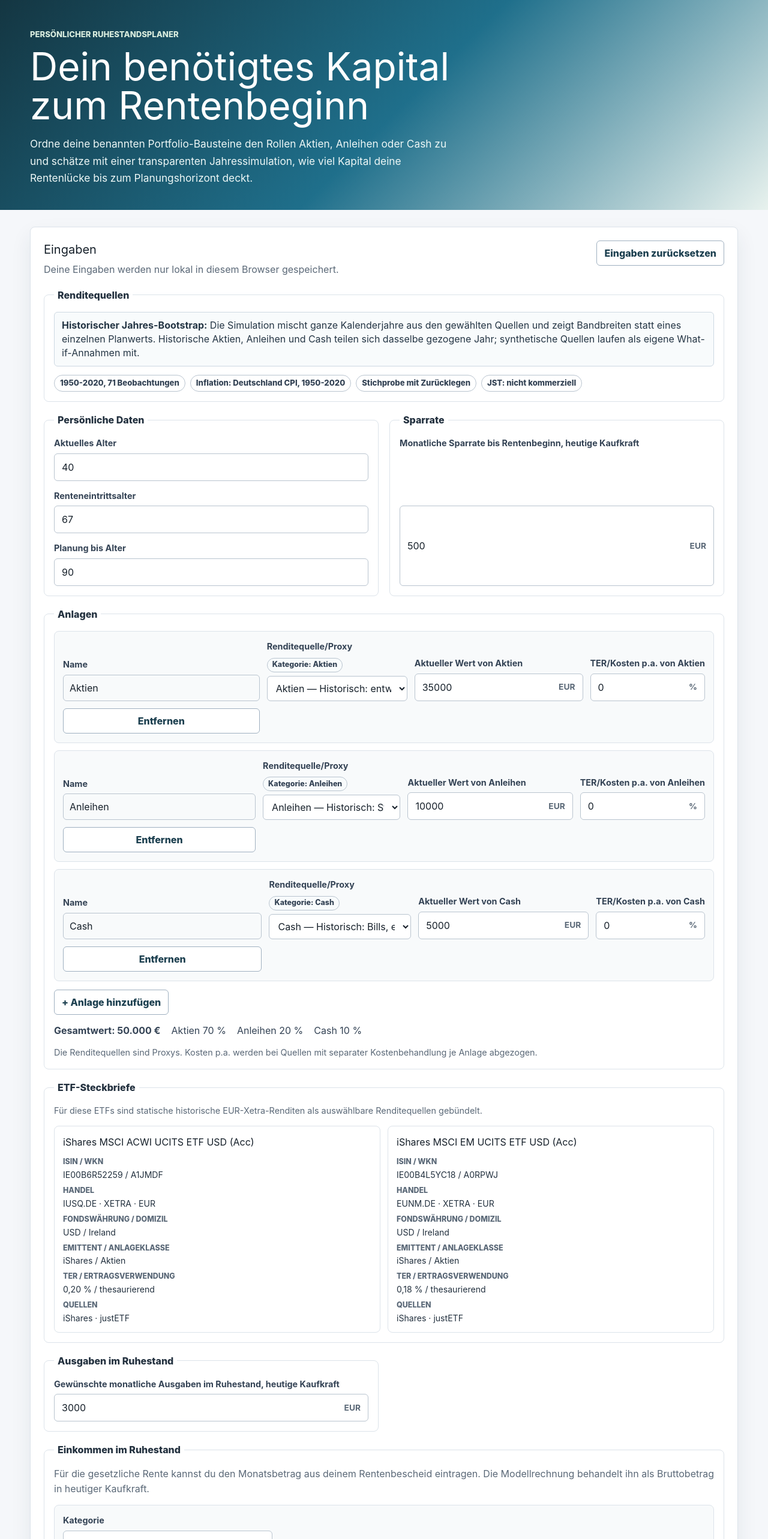
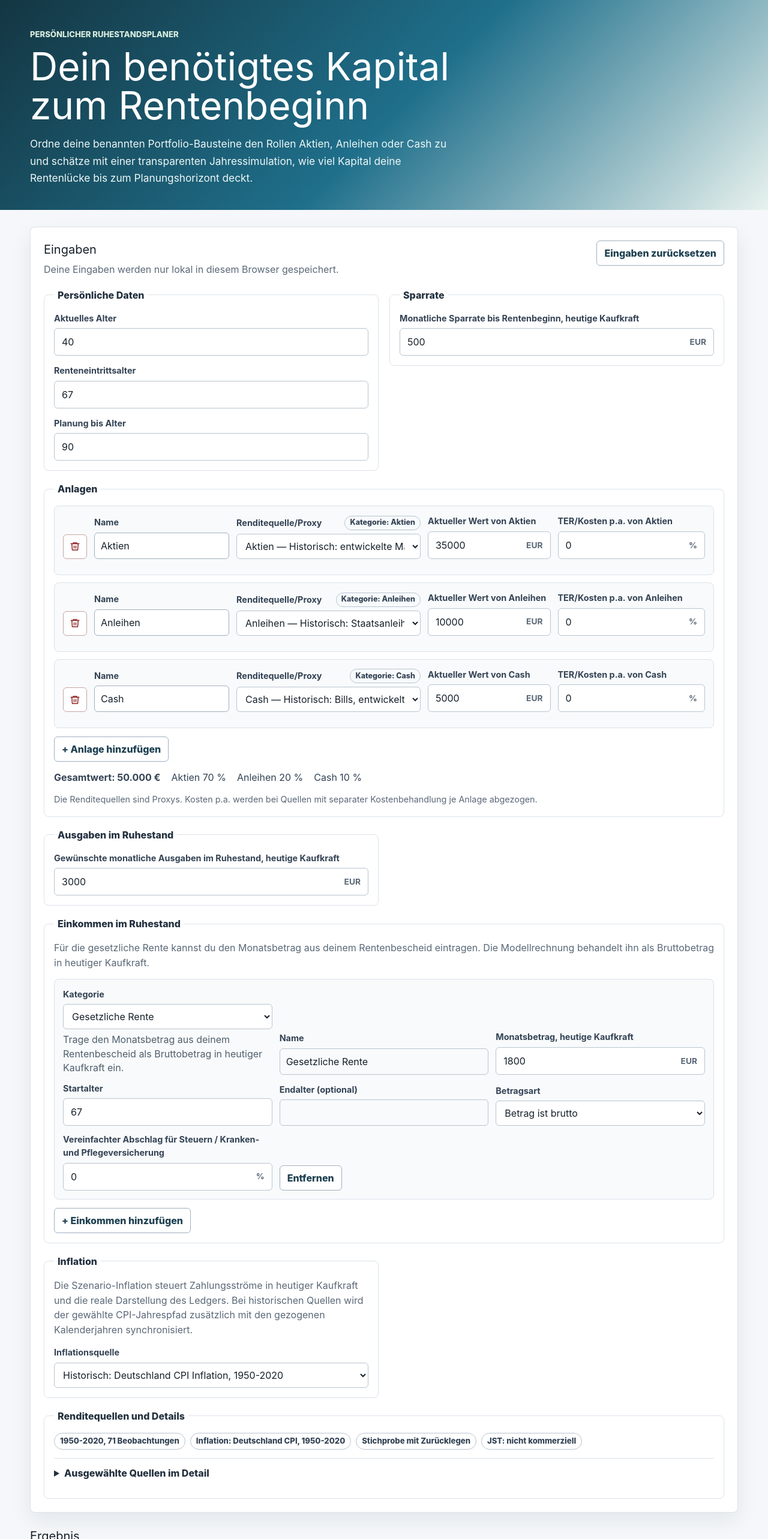
Before and after one commit to MaTeuff-bot/rentenlueckenrechner, a React (Vite) app: page / in a window 1280 px wide. Shown: the top 2566 px of the page at 60% size. Built offline with nearby package versions, Linux system fonts and the light colour scheme.

Commit message:
Polish source layout and chart scaling UX (#34)
Co-authored-by: MaTeuff-bot <MaTeuff-bot@users.noreply.github.com>

```diff
--- a/src/features/rentenluecke/charting/scenarioOutcomeData.ts
+++ b/src/features/rentenluecke/charting/scenarioOutcomeData.ts
@@ -41,7 +41,11 @@ function roundCapital(value: number): number {
 }
 
 export function toLogScaleCapital(value: number): number {
-  return Math.max(1, value)
+  return Math.log10(Math.max(0, value) + 1)
+}
+
+export function fromLogScaleCapital(value: number): number {
+  return Math.max(0, 10 ** value - 1)
 }
 
 export function capCapital(value: number, capitalDisplayCap: number): number {
--- a/src/features/rentenluecke/components/InputPanel.tsx
+++ b/src/features/rentenluecke/components/InputPanel.tsx
@@ -94,32 +94,6 @@ export function InputPanel({
       </div>
 
       <div className="input-grid">
-        <fieldset className="wide-fieldset">
-          <legend>Renditequellen</legend>
-          <div className="historical-mode-note">
-            <strong>Historischer Jahres-Bootstrap:</strong> Die Simulation mischt ganze Kalenderjahre aus den gewählten
-            Quellen und zeigt Bandbreiten statt eines einzelnen Planwerts. Historische Aktien, Anleihen und Cash teilen
-            sich dasselbe gezogene Jahr; synthetische Quellen laufen als eigene What-if-Annahmen mit.
-          </div>
-          <div className="source-chip-list" aria-label="Kurzstatus der Renditequellen">
-            <span>{validYearLabel}</span>
-            <span>Inflation: {inflationSource ? shortInflationLabel(inflationSource) : historical.inflationSourceId}</span>
-            <span>Stichprobe mit Zurücklegen</span>
-            {usesJstSource ? <span>JST: nicht kommerziell</span> : null}
-          </div>
-          {historicalValidYears.length < HISTORICAL_MINIMUM_OBSERVATIONS ? (
-            <p className="source-warning">
-              Warnung: Unter {HISTORICAL_MINIMUM_OBSERVATIONS} Beobachtungen können Bootstrap-Ergebnisse instabil sein.
-            </p>
-          ) : null}
-          {hasHistoricalSource && hasSyntheticSource ? (
-            <p className="source-mixed-note">
-              Gemischte Quellen: Historische Anlagen bestimmen den gemeinsamen Jahrespool; synthetische Anlagen ziehen
-              separat und verkleinern die historische Überlappung nicht.
-            </p>
-          ) : null}
-        </fieldset>
-
         <PersonalDataSection input={input} errors={errors} onChange={onChange} />
 
         <SavingsSection input={input} errors={errors} onChange={onChange} />
@@ -134,8 +108,6 @@ export function InputPanel({
           onRemove={onPortfolioBucketRemove}
         />
 
-        <EtfProfileCatalog />
-
         <RetirementSpendingSection input={input} errors={errors} onChange={onChange} />
 
         <RetirementIncomeStreamsSection
@@ -144,29 +116,6 @@ export function InputPanel({
           onAdd={onRetirementIncomeStreamAdd}
           onRemove={onRetirementIncomeStreamRemove}
         />
-
-        <fieldset className="wide-fieldset">
-          <legend>Ausgewählte Quellen im Detail</legend>
-          <div className="source-detail-grid">
-            {selectedReturnSources.map(({ id, label, source }) =>
-              source ? <ReturnSourceCard key={id} label={label} source={source} /> : null,
-            )}
-            {inflationSource ? <InflationSourceCard source={inflationSource} /> : null}
-          </div>
-          <details className="method-details">
-            <summary>Methode und Grenzen</summary>
-            <p>
-              Historische Quellen ziehen Jahre mit Zurücklegen: Dasselbe Jahr kann in einem Verlauf mehrfach vorkommen.
-              Historische Quellen teilen sich dabei das gezogene Kalenderjahr, damit die Jahresbeziehungen zwischen
-              Renditen und Inflation erhalten bleiben.
-            </p>
-            <p>
-              Synthetische Quellen ziehen separat je Anlageklasse und reduzieren die historische Überlappung nicht. Die
-              Bandbreite ist kein Backtest eines konkreten Zeitraums und keine Prognose. Sie ist ein Proxy, nicht die
-              exakte Rendite eines bestimmten ETF, Fonds oder EUR-Anlegers.
-            </p>
-          </details>
-        </fieldset>
 
         <InflationSourceSection
           input={input}
@@ -177,6 +126,34 @@ export function InputPanel({
           onChange={onChange}
           onInflationSourceChange={onInflationSourceChange}
         />
+
+        <fieldset className="wide-fieldset source-overview">
+          <legend>Renditequellen und Details</legend>
+          <div className="source-chip-list" aria-label="Kurzstatus der Renditequellen">
+            <span>{validYearLabel}</span>
+            <span>Inflation: {inflationSource ? shortInflationLabel(inflationSource) : historical.inflationSourceId}</span>
+            <span>Stichprobe mit Zurücklegen</span>
+            {usesJstSource ? <span>JST: nicht kommerziell</span> : null}
+          </div>
+          {historicalValidYears.length < HISTORICAL_MINIMUM_OBSERVATIONS ? (
+            <p className="source-warning">Warnung: Unter {HISTORICAL_MINIMUM_OBSERVATIONS} Beobachtungen können Bootstrap-Ergebnisse instabil sein.</p>
+          ) : null}
+          {hasHistoricalSource && hasSyntheticSource ? (
+            <p className="source-mixed-note">Gemischte Quellen: Historische Anlagen bestimmen den gemeinsamen Jahrespool; synthetische Anlagen ziehen separat und verkleinern die historische Überlappung nicht.</p>
+          ) : null}
+          <details className="method-details source-overview-details">
+            <summary>Ausgewählte Quellen im Detail</summary>
+            <div className="historical-mode-note"><strong>Historischer Jahres-Bootstrap:</strong> Die Simulation mischt ganze Kalenderjahre aus den gewählten Quellen und zeigt Bandbreiten statt eines einzelnen Planwerts. Historische Aktien, Anleihen und Cash teilen sich dasselbe gezogene Jahr; synthetische Quellen laufen als eigene What-if-Annahmen mit.</div>
+            <div className="source-detail-grid">
+              {selectedReturnSources.map(({ id, label, source }) => source ? <ReturnSourceCard key={id} label={label} source={source} /> : null)}
+              {inflationSource ? <InflationSourceCard source={inflationSource} /> : null}
+            </div>
+            <EtfProfileCatalog selectedSourceIds={selectedReturnSources.map(({ source }) => source?.id ?? '')} />
+            <h3>Methode und Grenzen</h3>
+            <p>Historische Quellen ziehen Jahre mit Zurücklegen: Dasselbe Jahr kann in einem Verlauf mehrfach vorkommen. Historische Quellen teilen sich dabei das gezogene Kalenderjahr, damit die Jahresbeziehungen zwischen Renditen und Inflation erhalten bleiben.</p>
+            <p>Synthetische Quellen ziehen separat je Anlageklasse und reduzieren die historische Überlappung nicht. Die Bandbreite ist kein Backtest eines konkreten Zeitraums und keine Prognose. Sie ist ein Proxy, nicht die exakte Rendite eines bestimmten ETF, Fonds oder EUR-Anlegers.</p>
+          </details>
+        </fieldset>
       </div>
     </section>
   )
--- a/src/features/rentenluecke/components/InputPanel/EtfProfileCatalog.tsx
+++ b/src/features/rentenluecke/components/InputPanel/EtfProfileCatalog.tsx
@@ -2,15 +2,21 @@ import { getBundledEtfProfiles } from '../../model/etfProfiles'
 
 const percent = new Intl.NumberFormat('de-DE', { style: 'percent', minimumFractionDigits: 2 })
 
-export function EtfProfileCatalog() {
+export function EtfProfileCatalog({ selectedSourceIds }: { selectedSourceIds: string[] }) {
+  const profiles = getBundledEtfProfiles().filter((profile) =>
+    selectedSourceIds.some((sourceId) => sourceId.toLowerCase().includes(profile.isin.toLowerCase())),
+  )
+
+  if (profiles.length === 0) return null
+
   return (
-    <fieldset className="wide-fieldset">
-      <legend>ETF-Steckbriefe</legend>
+    <section className="selected-etf-profiles" aria-labelledby="selected-etf-profiles-title">
+      <h3 id="selected-etf-profiles-title">Ausgewählte ETF-Steckbriefe</h3>
       <p className="portfolio-note">
         Für diese ETFs sind statische historische EUR-Xetra-Renditen als auswählbare Renditequellen gebündelt.
       </p>
       <div className="source-detail-grid etf-profile-grid">
-        {getBundledEtfProfiles().map((profile) => (
+        {profiles.map((profile) => (
           <article className="source-detail-card" key={profile.isin}>
             <h3>{profile.name}</h3>
             <dl>
@@ -33,6 +39,6 @@ export function EtfProfileCatalog() {
           </article>
         ))}
       </div>
-    </fieldset>
+    </section>
   )
 }
--- a/src/features/rentenluecke/components/InputPanel/PortfolioBucketSection.tsx
+++ b/src/features/rentenluecke/components/InputPanel/PortfolioBucketSection.tsx
@@ -35,6 +35,9 @@ export function PortfolioBucketSection({ buckets, total, allocation, error, onUp
           const selectedSource = findReturnSeriesOption(bucket.returnSeriesId)
           return (
             <div className="portfolio-bucket" key={bucket.id}>
+              <button className="portfolio-remove" type="button" aria-label={`${label} entfernen`} onClick={() => onRemove(bucket.id)}>
+                <svg aria-hidden="true" viewBox="0 0 24 24" width="18" height="18" fill="none" stroke="currentColor" strokeWidth="2" strokeLinecap="round" strokeLinejoin="round"><path d="M3 6h18" /><path d="M8 6V4h8v2" /><path d="M19 6l-1 14H6L5 6" /><path d="M10 11v5M14 11v5" /></svg>
+              </button>
               <label className="field">
                 <span className="field-label">Name</span>
                 <input type="text" aria-label={`Name von ${label}`} value={bucket.name} placeholder={fallbackName} onChange={(event) => onUpdate(bucket.id, { name: event.target.value })} />
@@ -63,13 +66,10 @@ export function PortfolioBucketSection({ buckets, total, allocation, error, onUp
                   error={!Number.isFinite(bucket.annualCostRate ?? 0) || (bucket.annualCostRate ?? 0) < 0 || (bucket.annualCostRate ?? 0) > 1 ? 'Bitte Kosten zwischen 0 % und 100 % eingeben.' : undefined}
                   onChange={(annualCostRate) => onUpdate(bucket.id, { annualCostRate })}
                 />
-                {selectedSource?.costTreatment === 'netOfFundCosts' ? (
-                  <p className="portfolio-cost-note">
-                    ETF-TER/OCF ist in dieser Renditequelle bereits berücksichtigt. Das Kostenfeld ist nur für zusätzliche Kosten gedacht; unter der aktuellen Modellierung wird es bei dieser Quelle nicht abgezogen.
-                  </p>
-                ) : null}
               </div>
-              <button className="secondary-button portfolio-remove" type="button" aria-label={`${label} entfernen`} onClick={() => onRemove(bucket.id)}>Entfernen</button>
+              <div className="portfolio-row-notes" aria-live="polite">
+                {selectedSource?.costTreatment === 'netOfFundCosts' ? <p className="portfolio-cost-note">ETF-TER/OCF ist in dieser Renditequelle bereits berücksichtigt. Das Kostenfeld ist nur für zusätzliche Kosten gedacht; unter der aktuellen Modellierung wird es bei dieser Quelle nicht abgezogen.</p> : null}
+              </div>
             </div>
           )
         })}
--- a/src/styles.css
+++ b/src/styles.css
@@ -115,6 +115,10 @@ h2 {
   display: grid;
   grid-template-columns: repeat(2, minmax(0, 1fr));
   gap: 18px;
+}
+
+.input-grid > fieldset {
+  align-self: start;
 }
 
 .wide-fieldset {
@@ -722,15 +726,22 @@ tr:last-child td {
 }
 
 .portfolio-bucket-list { display: grid; gap: 12px; }
-.portfolio-bucket { display: grid; grid-template-columns: minmax(140px, 1.4fr) minmax(140px, 1fr) minmax(190px, 1.2fr) auto; align-items: end; gap: 12px; padding: 14px; border: 1px solid #dce3ea; border-radius: 8px; background: #f8fafb; }
-.portfolio-bucket .field > input { min-height: 41px; border: 1px solid #b9c4cf; border-radius: 6px; padding: 9px 10px; }
+.portfolio-bucket { display: grid; grid-template-columns: 40px minmax(140px, 1.1fr) minmax(210px, 1.5fr) minmax(140px, 1fr) minmax(190px, 1.2fr); align-items: end; gap: 12px; padding: 14px; border: 1px solid #dce3ea; border-radius: 8px; background: #f8fafb; }
+.portfolio-bucket .field > input { min-height: 41px; border: 1px solid #9fb0c0; background: #fff; border-radius: 6px; padding: 9px 10px; }
 .portfolio-cost-field { align-self: end; }
 .portfolio-cost-note { max-width: 34rem; margin: 6px 0 0; color: #52606d; font-size: 0.82rem; line-height: 1.35; }
-.portfolio-remove { margin-bottom: 1px; }
+.portfolio-row-notes { grid-column: 1 / -1; }
+.portfolio-remove { display: inline-grid; place-items: center; align-self: end; width: 40px; height: 41px; border: 1px solid #c7a5a5; border-radius: 6px; background: #fff; color: #8f2525; cursor: pointer; }
+.portfolio-remove:hover { background: #fff1f1; }
 .portfolio-add { justify-self: start; }
 .portfolio-summary { display: flex; flex-wrap: wrap; gap: 10px 18px; color: #344355; }
 .portfolio-note { font-size: 0.9rem; }
-@media (max-width: 760px) { .portfolio-bucket { grid-template-columns: 1fr; } .portfolio-remove { justify-self: start; } }
+@media (max-width: 760px) { .portfolio-bucket { grid-template-columns: 40px 1fr; } .portfolio-bucket > :not(.portfolio-remove, .portfolio-row-notes) { grid-column: 1 / -1; } .portfolio-row-notes { grid-column: 1 / -1; } .portfolio-remove { justify-self: start; } }
+.source-overview-details { display: grid; gap: 14px; }
+.source-overview-details > summary { cursor: pointer; font-weight: 800; }
+.source-overview-details > h3, .selected-etf-profiles > h3 { margin: 4px 0 0; font-size: 1rem; }
+.source-overview .source-detail-grid { grid-template-columns: repeat(2, minmax(0, 1fr)); }
+.selected-etf-profiles { display: grid; gap: 12px; }
 .retirement-income-list { display: grid; gap: 12px; }
 .retirement-income-stream { display: grid; grid-template-columns: repeat(3, minmax(150px, 1fr)); align-items: end; gap: 12px; padding: 14px; border: 1px solid #dce3ea; border-radius: 8px; background: #f8fafb; }
 .retirement-income-stream .field > input { min-height: 41px; border: 1px solid #b9c4cf; border-radius: 6px; padding: 9px 10px; }
```
Also changed, not shown: src/features/rentenluecke/components/ScenarioOutcomeChart.tsx (+5 -5 lines), 2 other files (tests, documents, lock files or other folders).
